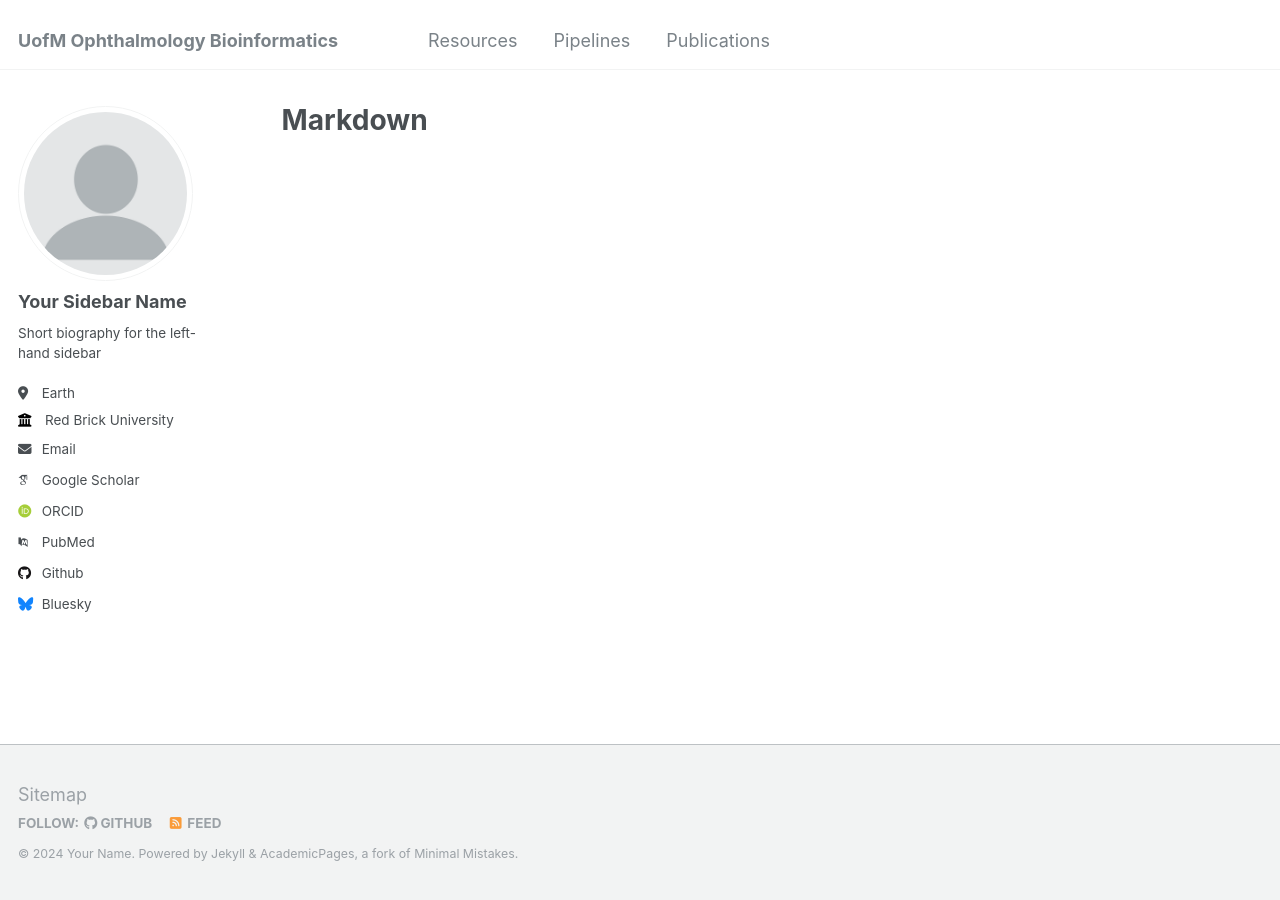
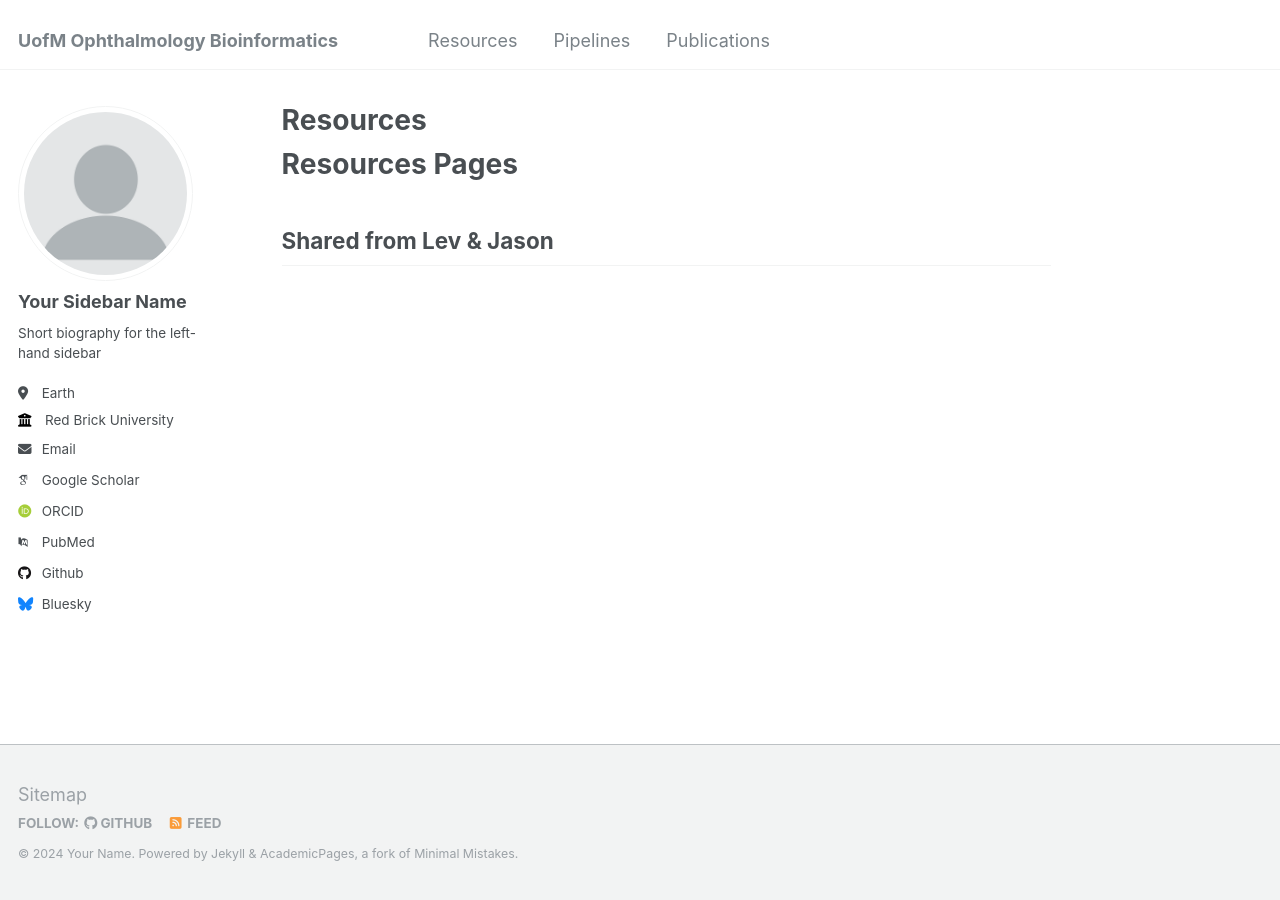
Before and after one commit to UofM-Ophthalmology/UofM-Ophthalmology.github.io, a Jekyll site: the page built from _pages/resources.md, in a window 1280 px wide. Built offline with Jekyll 4.4.1, drawn with Linux system fonts in a browser that asks for light colours; some web fonts are replaced.

Commit message:
made resources different than markdown

```diff
--- a/_pages/resources.md
+++ b/_pages/resources.md
@@ -1,8 +1,12 @@
 ---
-permalink: /markdown/
-title: "Markdown"
+permalink: /resources/
+title: "Resources"
 author_profile: true
 redirect_from:
-  - /md/
-  - /markdown.html
+  - /res/
+  - /resources.html
 ---
+
+# Resources Pages
+
+## Shared from Lev & Jason
```
